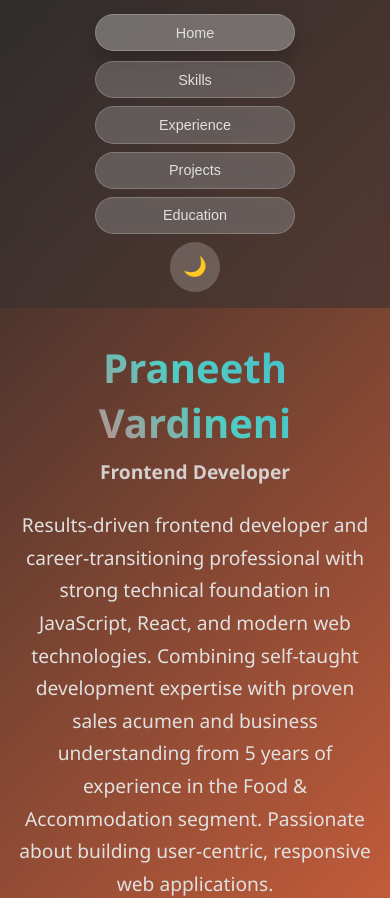
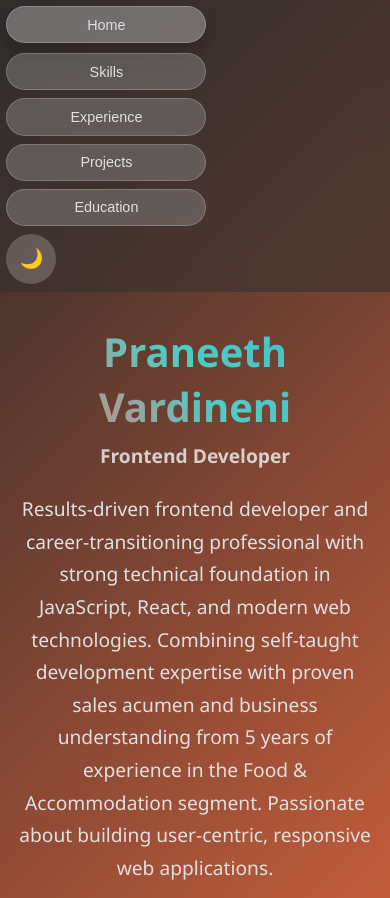
Before and after one commit to praneethrao79/React-Portfolio, a React (Vite) app: page / in a window 390 px wide. Shown: the top 898 px of the page. Built offline with nearby package versions, Linux system fonts and the light colour scheme.

Commit message:
styles refined
Adjusted padding and gap for header and navigation elements. Improved responsiveness for buttons across different screen sizes.

```diff
--- a/src/index.css
+++ b/src/index.css
@@ -1,4 +1,3 @@
-
 * {
   margin: 0;
   padding: 0;
@@ -23,68 +22,94 @@
   color: #e0e0e0;
 }
 
+/* HEADER */
 .header {
   background: rgba(54, 49, 49, 0.557);
   backdrop-filter: blur(10px);
-  padding: 1rem 0;
+  padding: 0.8rem 0;
   position: sticky;
   top: 0;
   z-index: 100;
 }
 
+/* NAV */
 .nav {
   display: flex;
   justify-content: center;
   align-items: center;
-  gap: 0.5rem;
+  gap: 0.6rem;
   flex-wrap: wrap;
-  padding: 0 1rem;
+  padding: 0 0.8rem;        /* a bit less padding so there is more room */
 }
 
 .nav-btn {
   background: rgba(255, 255, 255, 0.2);
-  border: none;
-  padding: 0.8rem 1.5rem;
+  border: 1px solid rgba(255, 255, 255, 0.2);
+  padding: 0.7rem 1.4rem;
   border-radius: 50px;
   color: inherit;
   font-weight: 500;
   cursor: pointer;
   transition: all 0.3s ease;
   backdrop-filter: blur(10px);
-  border: 1px solid rgba(255, 255, 255, 0.2);
+
+  /* make buttons responsive */
+  flex: 1 1 auto;           /* can shrink and grow */
+  max-width: 180px;         /* prevents over-wide buttons on big screens */
+  text-align: center;
 }
-
-/* Mobile devices */
-@media screen and (max-width: 768px) {
-  .nav-btn {
-    width: 90%;
-    font-size: 1em;
-    padding: 15px;
-  }
-}
-
-/* Tablets */
-@media screen and (max-width: 1024px) {
-  .nav-btn {
-    width: 85%;
-    padding: 18px;
-  }
-}
-
-/* Desktop */
-@media screen and (min-width: 1025px) {
-  .nav-btn {
-    max-width: 400px;
-    width: 60%;
-  }
-}
-
 
 .nav-btn:hover,
 .nav-btn.active {
   background: rgba(255, 255, 255, 0.3);
   transform: translateY(-2px);
   box-shadow: 0 10px 20px rgba(0, 0, 0, 0.2);
+}
+/* phones and very small screens */
+@media (max-width: 600px) {
+  .header {
+    padding: 0.5rem 0;
+  }
+
+  .nav {
+    gap: 0.4rem;
+    padding: 0 0.4rem;
+  }
+
+  .nav-btn {
+    flex: 1 1 45%;      /* ~2 buttons per row */
+    max-width: none;
+    padding: 0.5rem 1rem;
+    font-size: 0.85rem;
+  }
+}
+
+/* tiny screens – stack full width if needed */
+@media (max-width: 400px) {
+  .nav {
+    flex-direction: column;
+    align-items: stretch;
+  }
+
+  .nav-btn {
+    flex: 1 1 100%;
+    width: 100%;
+  }
+}
+
+/* larger screens – give more breathing room */
+@media (min-width: 900px) {
+  .nav {
+    gap: 0.8rem;
+    padding: 0 2rem;
+  }
+
+  .nav-btn {
+    flex: 0 0 auto;
+    max-width: none;
+    padding: 0.8rem 1.6rem;
+    font-size: 1rem;
+  }
 }
 
 .theme-toggle {
```
